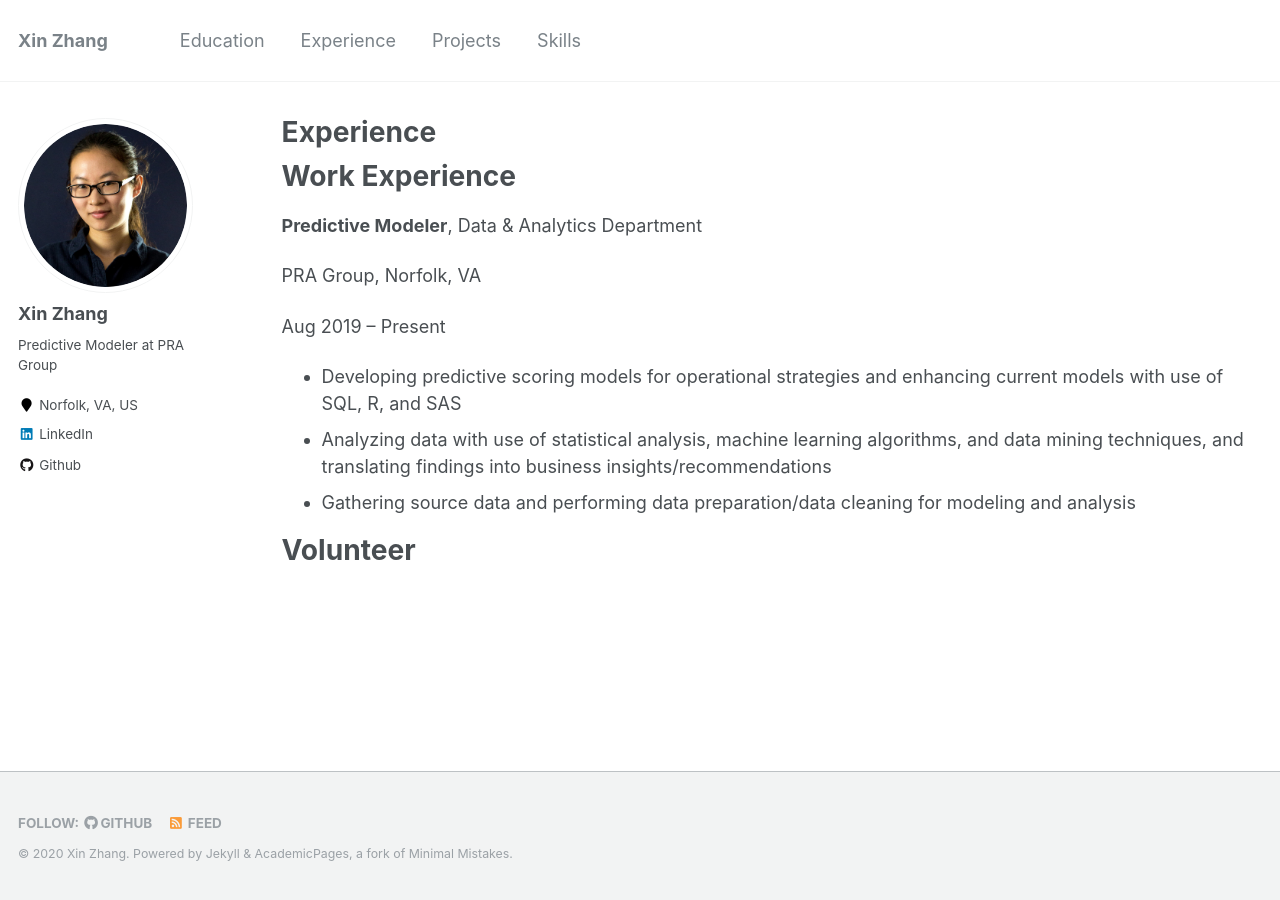
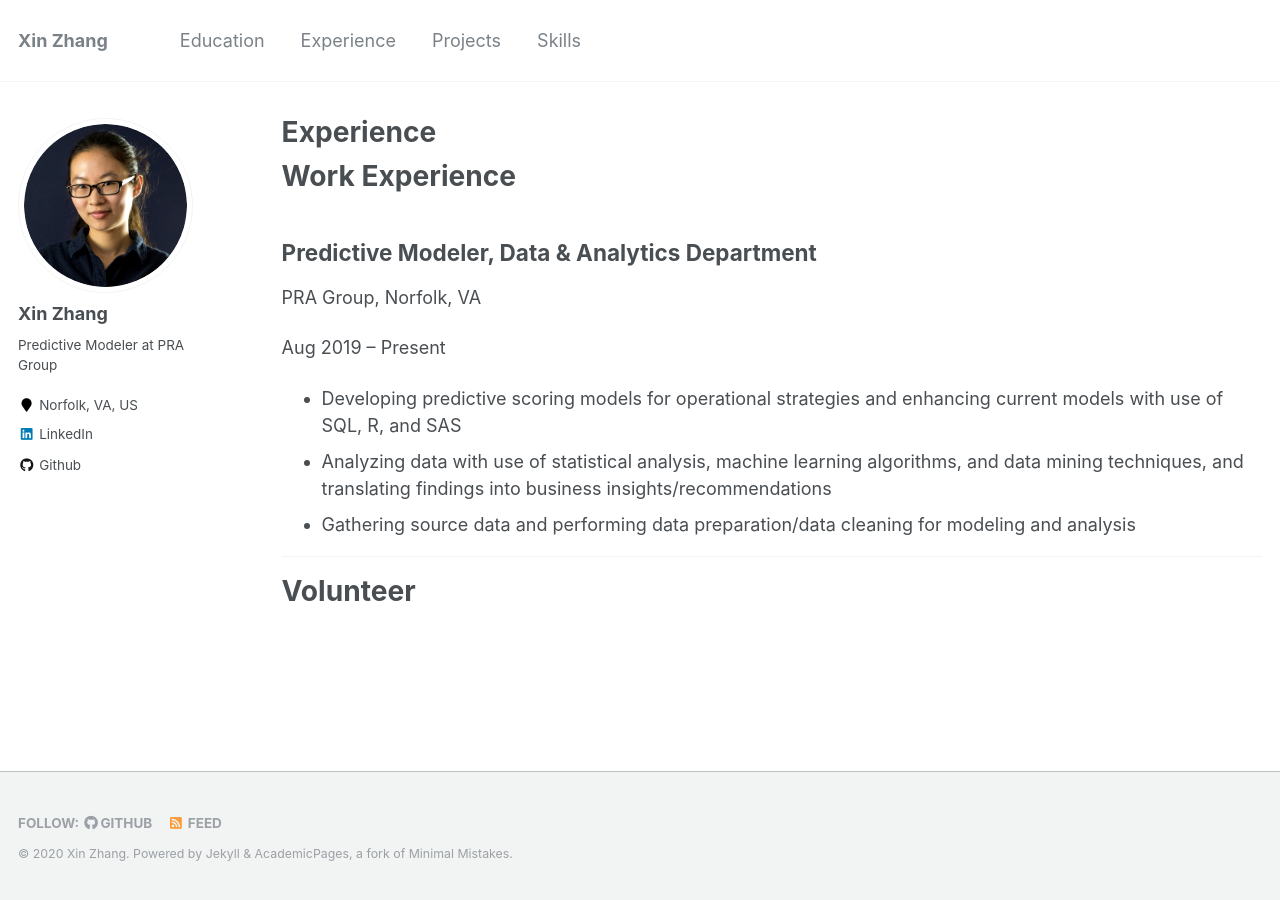
Before and after one commit to SnowingSita/SnowingSita.github.io, a Jekyll site: the page built from _pages/experience.md, in a window 1280 px wide. Built offline with Jekyll 4.4.1, drawn with Linux system fonts in a browser that asks for light colours.

```diff
--- a/_pages/experience.md
+++ b/_pages/experience.md
@@ -5,10 +5,10 @@ permalink: /experience/
 author_profile: true
 ---
 
-Work Experience
-======
+# Work Experience
 
-**Predictive Modeler**, Data & Analytics Department
+
+## Predictive Modeler, Data & Analytics Department
 
 PRA Group, Norfolk, VA
 
@@ -19,6 +19,6 @@ Aug 2019 – Present
 - Gathering source data and performing data preparation/data cleaning for modeling and analysis
 
 
+---
 
-Volunteer
-======
+# Volunteer
```
